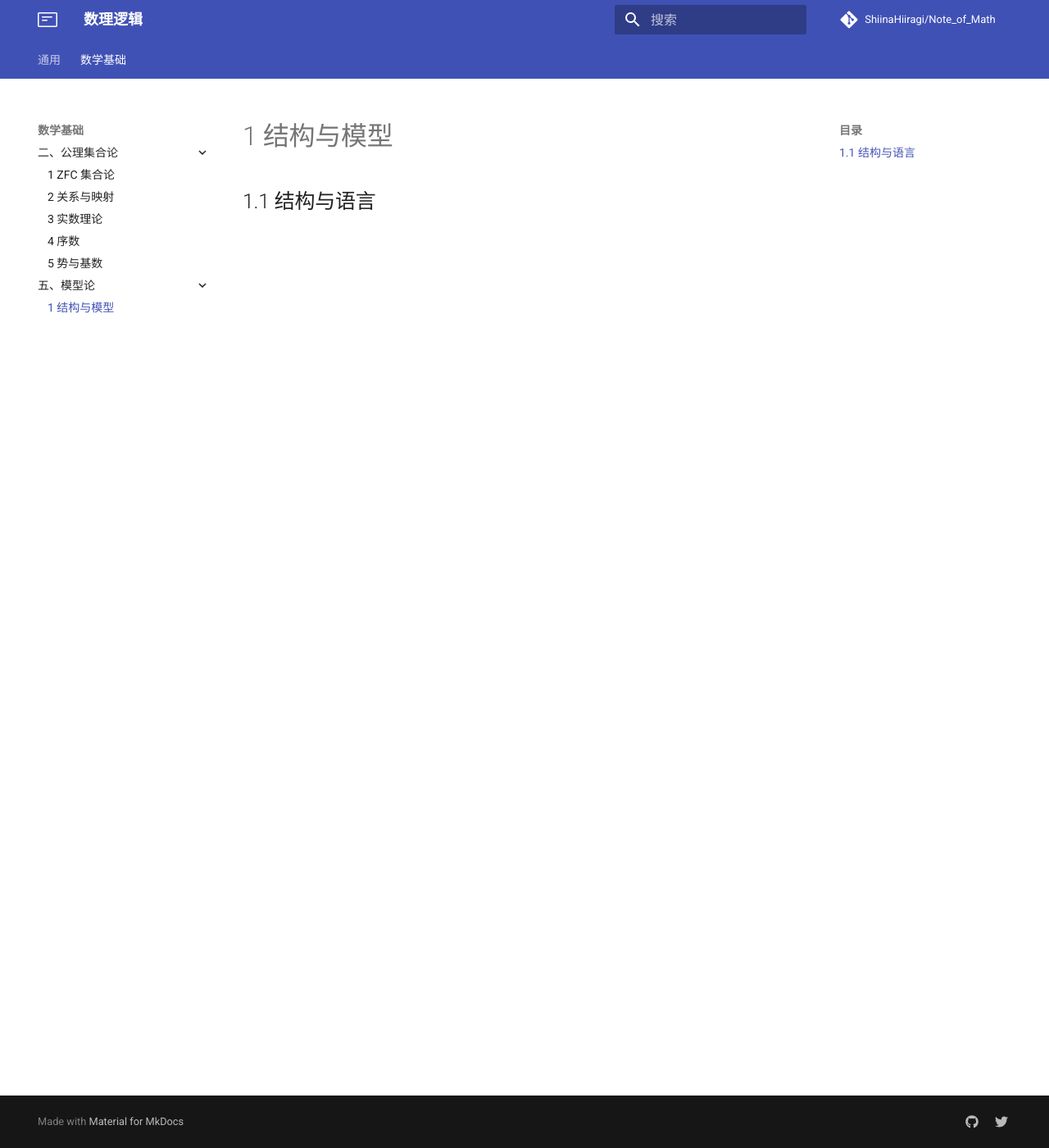
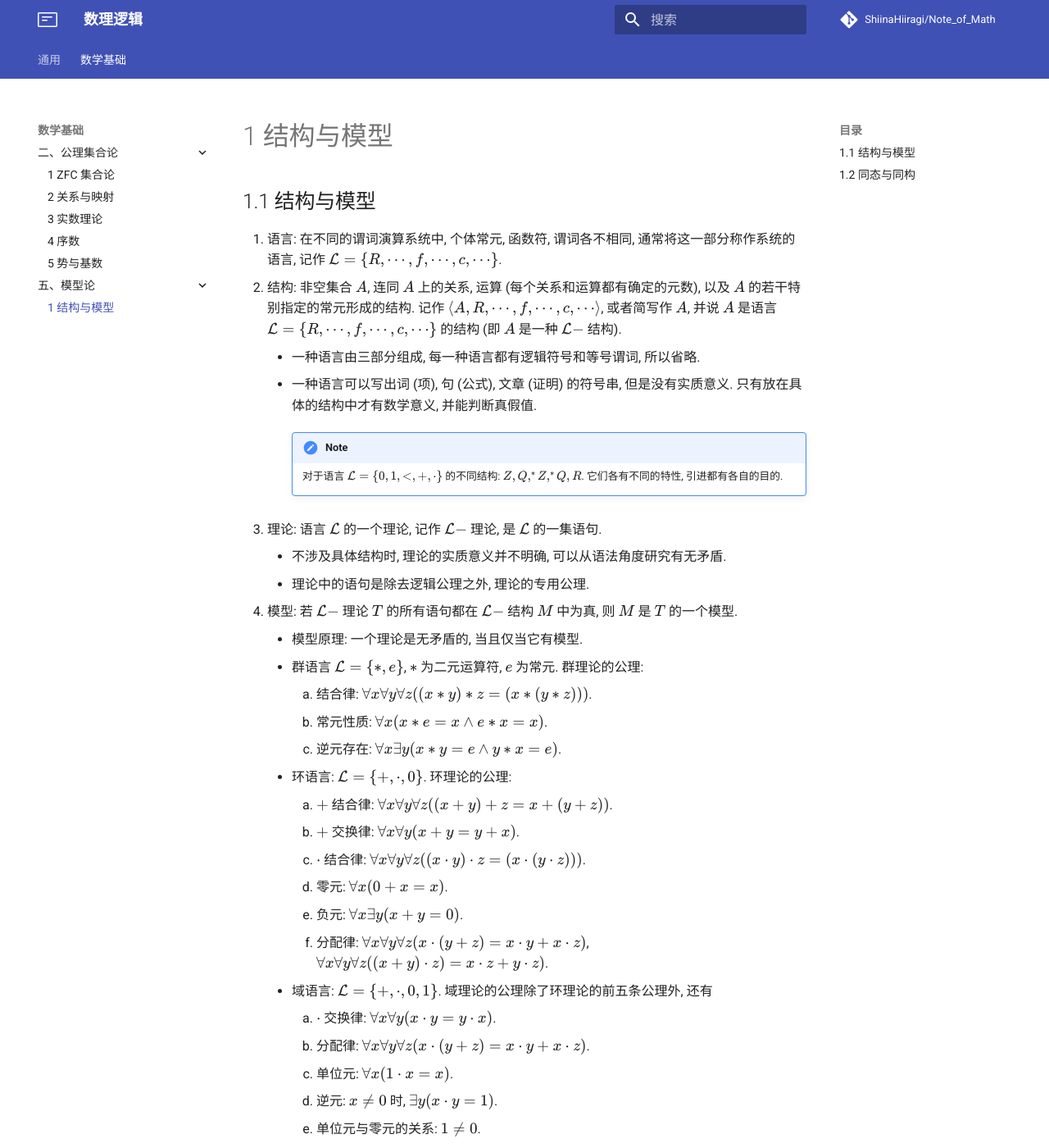
Before and after one commit to ShiinaHiiragi/note, an MkDocs documentation site: the page built from docs/foundation/model/model.md, in a window 1280 px wide and 1400 px high. Shown: the whole window at 82% size. Built offline with MkDocs 1.6.1 and Material for MkDocs 9.7.7, drawn with Linux system fonts in a browser that asks for light colours; comment, search, counter and statistics services are not loaded; some of the changed text lies outside the part shown.

Commit message:
add model

```diff
--- a/docs/foundation/model/model.md
+++ b/docs/foundation/model/model.md
@@ -1,3 +1,48 @@
 # 1 结构与模型
 
-## 1.1 结构与语言
+## 1.1 结构与模型
+1. 语言: 在不同的谓词演算系统中, 个体常元, 函数符, 谓词各不相同, 通常将这一部分称作系统的语言, 记作 $\mathcal{L}=\{R,\cdots ,f,\cdots ,c,\cdots \}$.
+2. 结构: 非空集合 $A$, 连同 $A$ 上的关系, 运算 (每个关系和运算都有确定的元数), 以及 $A$ 的若干特别指定的常元形成的结构. 记作 $\left< A,R,\cdots ,f,\cdots ,c,\cdots \right>$, 或者简写作 $A$, 并说 $A$ 是语言 $\mathcal{L}=\{R,\cdots ,f,\cdots ,c,\cdots \}$ 的结构 (即 $A$ 是一种 $\mathcal{L}-$ 结构).
+    - 一种语言由三部分组成, 每一种语言都有逻辑符号和等号谓词, 所以省略.
+    - 一种语言可以写出词 (项), 句 (公式), 文章 (证明) 的符号串, 但是没有实质意义. 只有放在具体的结构中才有数学意义, 并能判断真假值.
+
+        !!! note
+            对于语言 $\mathcal{L}=\{0,1,<,+,\cdot \}$ 的不同结构: $Z,Q,^*Z,^*Q,R$. 它们各有不同的特性, 引进都有各自的目的.
+
+3. 理论: 语言 $\mathcal{L}$ 的一个理论, 记作 $\mathcal{L}-$ 理论, 是 $\mathcal{L}$ 的一集语句.
+    - 不涉及具体结构时, 理论的实质意义并不明确, 可以从语法角度研究有无矛盾.
+    - 理论中的语句是除去逻辑公理之外, 理论的专用公理.
+4. 模型: 若 $\mathcal{L}-$ 理论 $T$ 的所有语句都在 $\mathcal{L}-$ 结构 $M$ 中为真, 则 $M$ 是 $T$ 的一个模型.
+    - 模型原理: 一个理论是无矛盾的, 当且仅当它有模型.
+    - 群语言 $\mathcal{L}=\{*,e\}$, $*$ 为二元运算符, $e$ 为常元. 群理论的公理:
+        1. 结合律: $\forall x\forall y\forall z((x*y)*z=(x*(y*z)))$.
+        2. 常元性质: $\forall x(x*e=x\wedge e*x=x)$.
+        3. 逆元存在: $\forall x\exists y(x*y=e\wedge y*x=e)$.
+    - 环语言: $\mathcal{L}=\{+,\cdot ,0\}$. 环理论的公理:
+        1. $+$ 结合律: $\forall x\forall y\forall z((x+y)+z=x+(y+z))$.
+        2. $+$ 交换律: $\forall x\forall y(x+y=y+x)$.
+        3. $\cdot$ 结合律: $\forall x\forall y\forall z((x\cdot y)\cdot z=(x\cdot (y\cdot z)))$.
+        4. 零元: $\forall x(0+x=x)$.
+        5. 负元: $\forall x\exists y(x+y=0)$.
+        6. 分配律: $\forall x\forall y\forall z(x\cdot(y+z)=x\cdot y+x\cdot z)$, $\forall x\forall y\forall z((x+y)\cdot z)=x\cdot z+y\cdot z)$.
+    - 域语言: $\mathcal{L}=\{+,\cdot ,0,1\}$. 域理论的公理除了环理论的前五条公理外, 还有
+        1. $\cdot$ 交换律: $\forall x\forall y(x\cdot y=y\cdot x)$.
+        2. 分配律: $\forall x\forall y\forall z(x\cdot(y+z)=x\cdot y+x\cdot z)$.
+        2. 单位元: $\forall x(1\cdot x=x)$.
+        3. 逆元: $x\neq 0$ 时, $\exists y(x\cdot y=1)$.
+        4. 单位元与零元的关系: $1\neq 0$.
+    - 序域语言: $\mathcal{L}=\{<,+,\cdot ,0,1\}$, 序域理论的公理除了域理论的公理外, 还有
+        1. 反自反性: $\forall x(x\nless x)$
+        2. 可递性: $\forall x\forall y\forall z((x<y\wedge y<z)\to x<z)$
+        3. 三歧性: $\forall x\forall y(x<y\vee x=y\vee y<x)$
+        4. 加法保序性: $\forall x\forall y\forall z(x<y\to x+z<y+z)$
+        5. 乘法保序性: $\forall x\forall y\forall z(z>0\to (x<y\to x\cdot z<y\cdot z))$
+
+## 1.2 同态与同构
+1. 同构: 同一语言 $\mathcal{L}=\{R,\cdots ,f,\cdots ,c,\cdots \}$ 的两个结构 $A$ 与 $B$ 同构, 记作 $A\cong B$, 当且仅当存在双射 $F:A\to B$, 有
+    - 对 $\mathcal{L}$ 的任一常元符 $c$, $F(c_A)=c_B$
+    - 对 $\mathcal{L}$ 的任一 $n$ 元关系符 $R$ 及任意 $x_1,x_2,\cdots ,x_n\in A$, 都有 $R_A(x_1,x_2,\cdots ,x_n)\leftrightarrow R_B(F(x_1),F(x_2),\cdots ,F(x_n))$
+    - 对 $\mathcal{L}$ 的任一 $n$ 元函数符 $f$ 及任意 $x_1,x_2,\cdots ,x_n\in A$, 都有 $F(f_A(x_1,x_2,\cdots ,x_n))=f_B(F(x_1),F(x_2),\cdots ,F(x_n))$
+2. 同构的结构除了形式上不同, 本质上并无不同, 可以将同构的结构视为同一.
+    - 若 $F$ 是 $A$ 到 $B$ 的同构, 则逆映射 $F^{-1}$ 是 $B$ 到 $A$ 的同构; 同构的复合也是同构.
+    - 完备序域在同构意义下唯一, 即任何完备序域 $\left< \overline{R},<,+,\cdot ,\overline{0},\overline{1}\right>$ 都有 $R\cong \overline{R}$.
```
Also changed, not shown: docs/foundation/set/cardinal.md (+2 -0 lines), docs/foundation/set/real.md (+6 -1 lines), docs/foundation/set/relation.md (+1 -1 lines), docs/foundation/set/zfc.md (+5 -1 lines), docs/index.md (+1 -1 lines).
